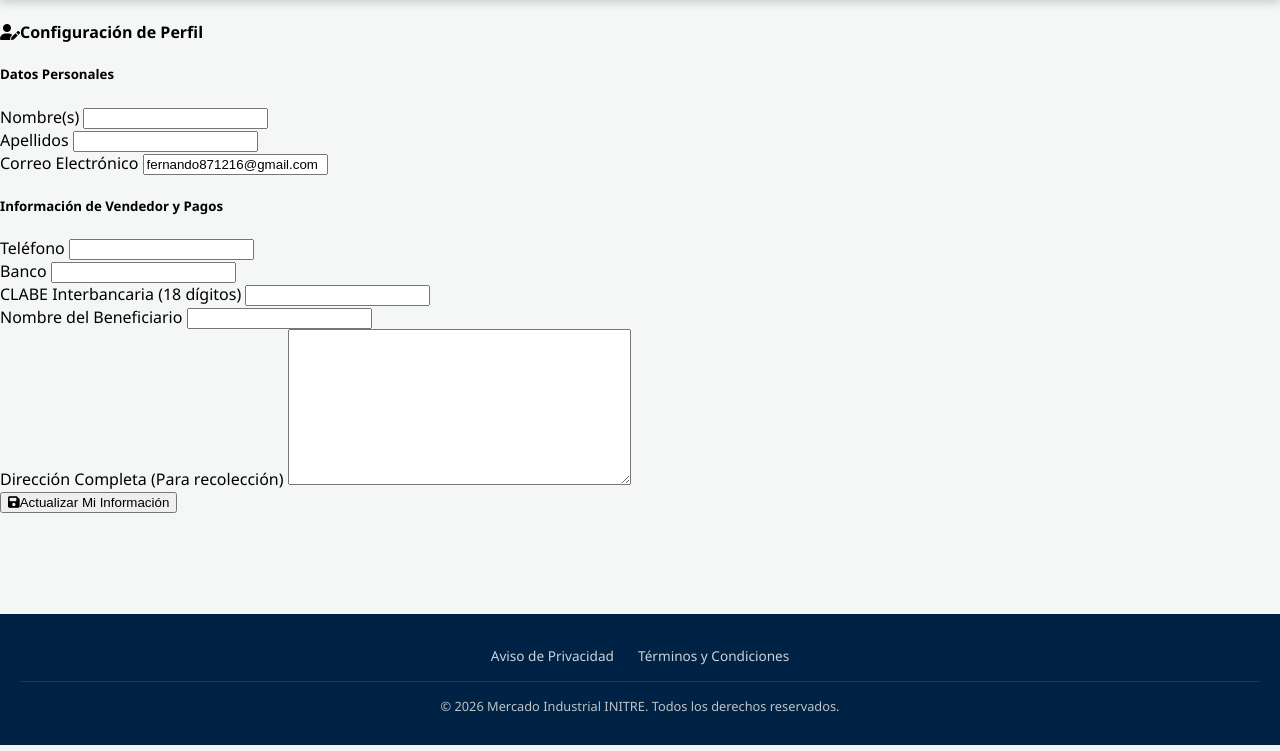
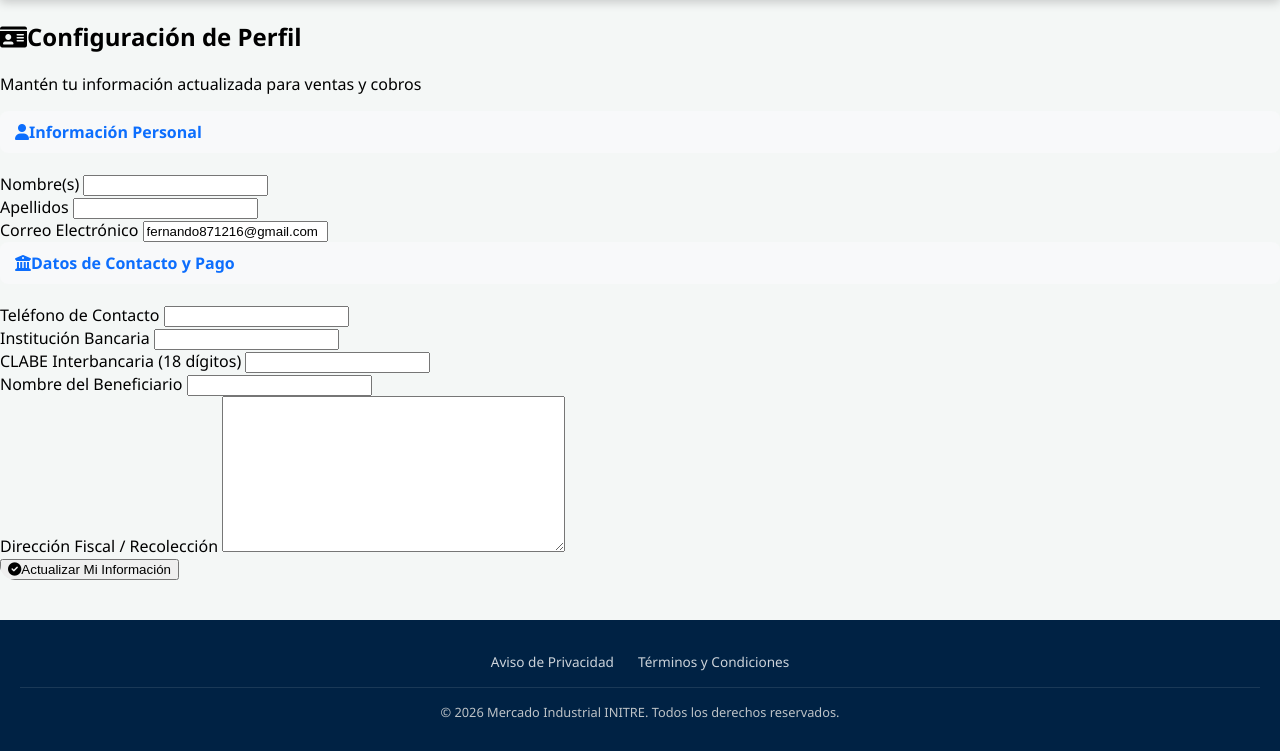
Before and after one commit to fernando871216-rgb/mercado-industrial, a Django app: page /perfil/editar/ in a window 1280 px wide. Shown: the part 55-806 px from the top of the page. Run offline with Django 5.2, Linux system fonts and the light colour scheme; a user stored in the database is signed in; data comes from the database, SQL or seed files in the repository.

Commit message:
Update editar_perfil.html

```diff
--- a/marketplace/templates/marketplace/editar_perfil.html
+++ b/marketplace/templates/marketplace/editar_perfil.html
@@ -1,73 +1,85 @@
 {% extends 'marketplace/base.html' %}
 
 {% block content %}
+<style>
+    .profile-card { border-radius: 15px; overflow: hidden; }
+    .form-section-title {
+        background-color: #f8f9fa;
+        padding: 10px 15px;
+        border-radius: 8px;
+        margin-bottom: 20px;
+        color: #0d6efd;
+        font-weight: bold;
+    }
+    .form-control:focus { border-color: #0d6efd; box-shadow: 0 0 0 0.25rem rgba(13, 110, 253, 0.15); }
+</style>
+
 <div class="container my-5">
     <div class="row justify-content-center">
-        <div class="col-12 col-lg-8">
-            <div class="card shadow-sm border-0">
-                <div class="card-header bg-primary text-white py-3">
-                    <h4 class="mb-0 text-center"><i class="fas fa-user-edit me-2"></i>Configuración de Perfil</h4>
+        <div class="col-12 col-md-10 col-lg-8">
+            <div class="card profile-card shadow-lg border-0">
+                <div class="card-header bg-dark text-white py-4 text-center">
+                    <h2 class="h4 mb-0"><i class="fas fa-id-card me-2"></i>Configuración de Perfil</h2>
+                    <p class="small opacity-75 mb-0">Mantén tu información actualizada para ventas y cobros</p>
                 </div>
-                <div class="card-body p-4">
+
+                <div class="card-body p-4 p-md-5">
                     {% if messages %}
                         {% for message in messages %}
-                            <div class="alert alert-success alert-dismissible fade show" role="alert">
-                                {{ message }}
-                                <button type="button" class="btn-close" data-bs-dismiss="alert" aria-label="Close"></button>
-                            </div>
+                            <div class="alert alert-success border-0 shadow-sm mb-4">{{ message }}</div>
                         {% endfor %}
                     {% endif %}
 
                     <form method="POST">
                         {% csrf_token %}
 
-                        <div class="mb-4">
-                            <h5 class="text-secondary border-bottom pb-2 mb-3">Datos Personales</h5>
-                            <div class="row g-3">
-                                <div class="col-md-6">
-                                    <label class="small text-muted mb-1">Nombre(s)</label>
+                        <div class="form-section-title">
+                            <i class="fas fa-user me-2"></i>Información Personal
+                        </div>
+                        <div class="row mb-4">
+                            <div class="col-12 col-sm-6 mb-3">
+                                <label class="form-label small fw-bold">Nombre(s)</label>
                                 {{ u_form.first_name }}
                             </div>
-                                <div class="col-md-6">
-                                    <label class="small text-muted mb-1">Apellidos</label>
+                            <div class="col-12 col-sm-6 mb-3">
+                                <label class="form-label small fw-bold">Apellidos</label>
                                 {{ u_form.last_name }}
                             </div>
                             <div class="col-12">
-                                    <label class="small text-muted mb-1">Correo Electrónico</label>
+                                <label class="form-label small fw-bold">Correo Electrónico</label>
                                 {{ u_form.email }}
                             </div>
                         </div>
+
+                        <div class="form-section-title">
+                            <i class="fas fa-university me-2"></i>Datos de Contacto y Pago
                         </div>
-
-                        <div class="mb-4">
-                            <h5 class="text-secondary border-bottom pb-2 mb-3">Información de Vendedor y Pagos</h5>
-                            <div class="row g-3">
-                                <div class="col-md-6">
-                                    <label class="small text-muted mb-1">Teléfono</label>
+                        <div class="row">
+                            <div class="col-12 col-sm-6 mb-3">
+                                <label class="form-label small fw-bold">Teléfono de Contacto</label>
                                 {{ p_form.phone }}
                             </div>
-                                <div class="col-md-6">
-                                    <label class="small text-muted mb-1">Banco</label>
+                            <div class="col-12 col-sm-6 mb-3">
+                                <label class="form-label small fw-bold">Institución Bancaria</label>
                                 {{ p_form.banco }}
                             </div>
-                                <div class="col-12">
-                                    <label class="small text-muted mb-1">CLABE Interbancaria (18 dígitos)</label>
+                            <div class="col-12 mb-3">
+                                <label class="form-label small fw-bold">CLABE Interbancaria (18 dígitos)</label>
                                 {{ p_form.clabe }}
                             </div>
-                                <div class="col-12">
-                                    <label class="small text-muted mb-1">Nombre del Beneficiario</label>
+                            <div class="col-12 mb-3">
+                                <label class="form-label small fw-bold">Nombre del Beneficiario</label>
                                 {{ p_form.beneficiario }}
                             </div>
-                                <div class="col-12">
-                                    <label class="small text-muted mb-1">Dirección Completa (Para recolección)</label>
+                            <div class="col-12 mb-4">
+                                <label class="form-label small fw-bold">Dirección Fiscal / Recolección</label>
                                 {{ p_form.address }}
                             </div>
                         </div>
-                        </div>
 
-                        <div class="d-grid gap-2 pt-3">
-                            <button type="submit" class="btn btn-primary btn-lg shadow-sm">
-                                <i class="fas fa-save me-2"></i>Actualizar Mi Información
+                        <div class="d-grid mt-2">
+                            <button type="submit" class="btn btn-primary btn-lg shadow">
+                                <i class="fas fa-check-circle me-2"></i>Actualizar Mi Información
                             </button>
                         </div>
                     </form>
```
Lines whose indentation alone changed are shown as unchanged.
